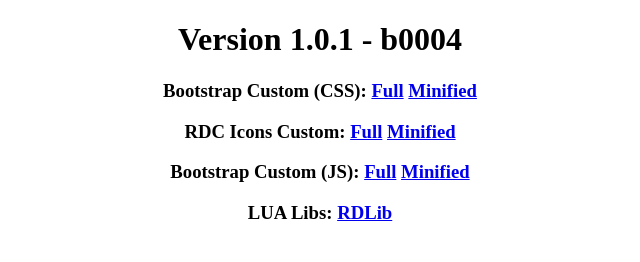
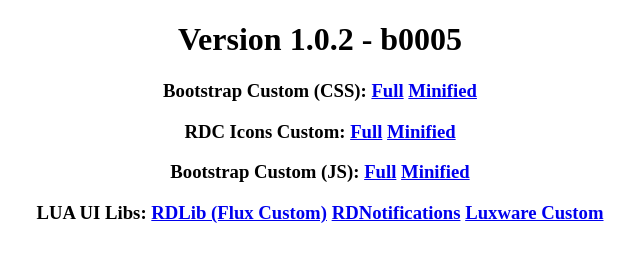
Before and after one commit to rafedaniels/rdcdn, a plain HTML site: page index.html in a window 1280 px wide. Shown: the whole page, without its empty margins (320-960 px from the left). Drawn offline with Linux system fonts and the light colour scheme.

Commit message:
v1.0.2 - Add credits, Luxware Custom - b0005

```diff
--- a/index.html
+++ b/index.html
@@ -8,11 +8,11 @@
 </head>
 <body>
     <center>
-        <h1>Version 1.0.1 - b0004</h1>
+        <h1>Version 1.0.2 - b0005</h1>
         <h3>Bootstrap Custom (CSS): <a href="css/bs.css">Full</a> <a href="css/bs.min.css">Minified</a></h3>
         <h3>RDC Icons Custom: <a href="css/icons.css">Full</a> <a href="css/icons.min.css">Minified</a></h3>
         <h3>Bootstrap Custom (JS): <a href="js/bs.js">Full</a> <a href="js/bs.min.js">Minified</a></h3>
-        <h3>LUA Libs: <a href="lua/rdlib.lua">RDLib</a></h3>
+        <h3>LUA UI Libs: <a href="lua/ui/rdlib.lua">RDLib (Flux Custom)</a> <a href="lua/ui/notifs.lua">RDNotifications</a> <a href="lua/ui/luxware.lua">Luxware Custom</a></h3>
     </center>
 </body>
 </html>
```
Also changed, not shown: 6 other files.
